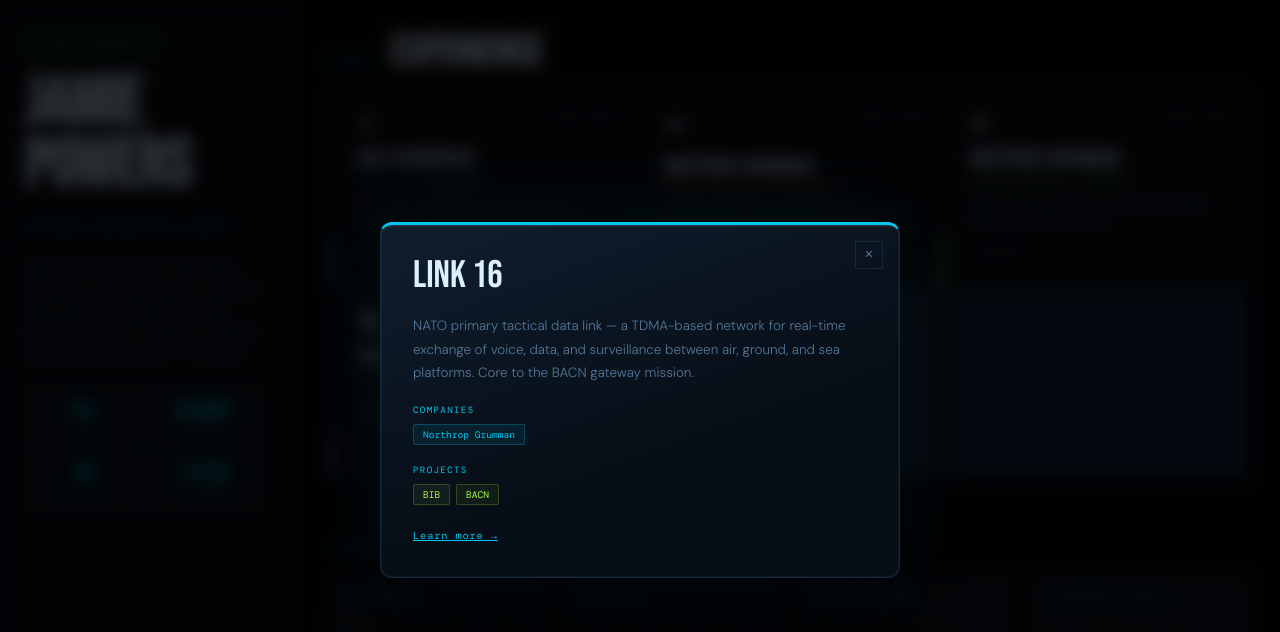
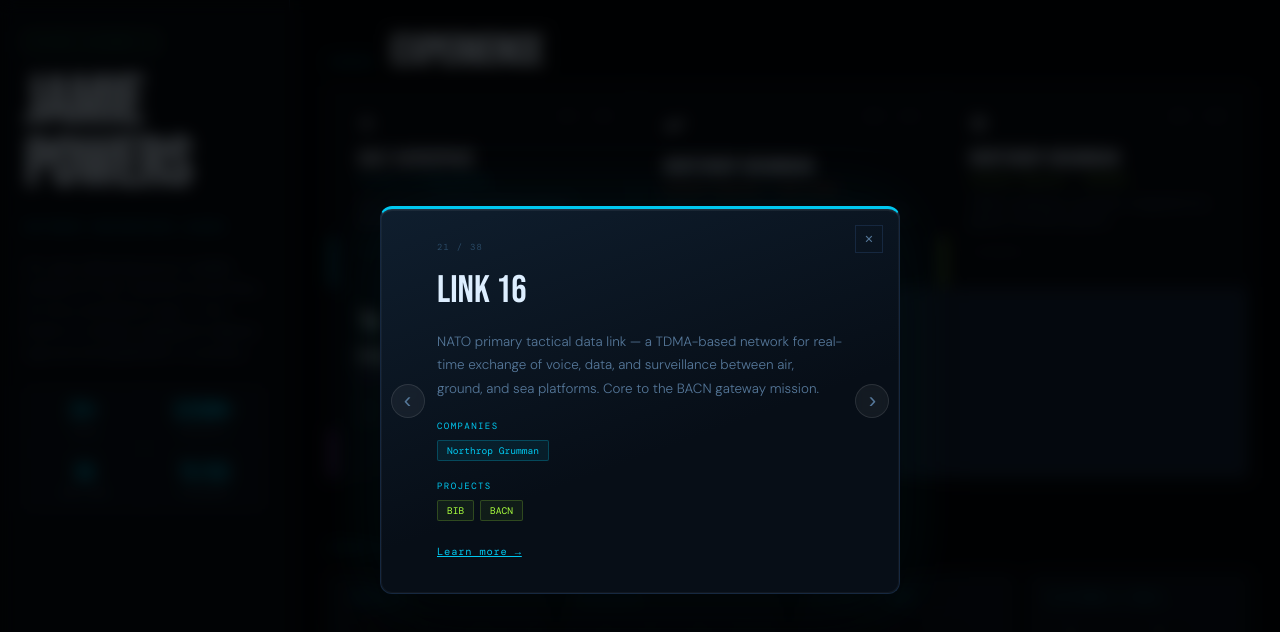
Before and after one commit to beelzabub/powers-resume, a Vue app: page / in a window 1280 px wide. Both pictures are taken after a click on the button "Link 16". Shown: the top 632 px of the page. Built offline with nearby package versions, Linux system fonts and the light colour scheme; a web font is replaced by a local one.

Commit message:
Made skills navigable.

```diff
--- a/src/App.vue
+++ b/src/App.vue
@@ -87,6 +87,11 @@
       <div v-if="activeSkill" class="modal-overlay" @click.self="activeSkill = null">
         <div class="skill-modal" :style="{ '--c': '#00c8f0' }">
           <button class="modal-close" @click="activeSkill = null">✕</button>
+          <button class="skill-nav-arrow skill-nav-prev" @click="skillPrev">‹</button>
+          <button class="skill-nav-arrow skill-nav-next" @click="skillNext">›</button>
+          <Transition :name="'slide-left'" mode="out-in">
+            <div :key="activeSkill.name" class="skill-modal-inner">
+              <div class="skill-modal-counter">{{ activeSkillIdx + 1 }} / {{ allSkills.length }}</div>
               <div class="skill-modal-name">{{ activeSkill.name }}</div>
               <p class="skill-modal-desc">{{ activeSkill.desc }}</p>
               <div class="skill-modal-section">
@@ -102,6 +107,8 @@
                 </div>
               </div>
               <a v-if="activeSkill.link" :href="activeSkill.link" target="_blank" rel="noopener" class="skill-modal-link">Learn more →</a>
+            </div>
+          </Transition>
         </div>
       </div>
     </Transition>
@@ -489,7 +496,7 @@
       { name: 'ElasticSearch', desc: "Distributed search and analytics engine providing real-time tactical data querying for the BACN situational awareness platform across large operational datasets.", companies: ['Northrop Grumman'], projects: ['BIB'], link: 'https://www.elastic.co/elasticsearch' },
       { name: 'Redis', desc: "In-memory data store used as the pub/sub message broker for GALT microservices architecture, enabling real-time status updates across airborne systems.", companies: ['GALT Aerospace'], projects: ['FINN Program', 'SkyTower II'], link: 'https://redis.io' },
       { name: 'AWS', desc: "Amazon Web Services cloud platform. Jamie holds AWS DevOps Engineer Pro, CloudOps Engineer, and Cloud Practitioner certifications — all earned in early 2026.", companies: ['Certification / Current Focus'], projects: ['Post-GALT professional development'], link: 'https://aws.amazon.com' },
-      { name: 'JIRA', desc: "Agile project management and issue tracking used to manage sprints, backlogs, and program-level tracking across GALT and BACN development teams.", companies: ['GALT Aerospace', 'Northrop Grumman'], projects: ['DevSecOps Org Build', 'BIB'], link: 'https://www.atlassian.com/software/jira' },
+      { name: 'JIRA', desc: "Agile project management and issue tracking used to manage sprints, backlogs, and program-level tracking across all programs from Northrop Grumman forward.", companies: ['Northrop Grumman', 'GALT Aerospace'], projects: ['BIB', 'Joint Effects Model', 'GCCS-J / GCCS-M Integration', 'FINN Program', 'SkyTower II', 'DevSecOps Org Build'], link: 'https://www.atlassian.com/software/jira' },
       { name: 'Webpack', desc: "JavaScript module bundler used to build and optimize the BACN Information Broker frontend application for production deployment on RedHat Linux.", companies: ['Northrop Grumman'], projects: ['BIB'], link: 'https://webpack.js.org' },
     ]
   },
@@ -549,11 +556,28 @@
 const activeCompany = ref(null)
 const activeProject = ref(null)
 const activeSkill = ref(null)
+const activeSkillIdx = ref(0)
 const carOpen = ref(false)
+
+// Flat ordered list of all skills across all groups
+const allSkills = skillGroups.flatMap(g => g.items)
 const carIdx = ref(0)
 const carDirection = ref('next')
 
-function openSkill(s) { activeSkill.value = s }
+function openSkill(s) {
+  activeSkill.value = s
+  activeSkillIdx.value = allSkills.findIndex(sk => sk.name === s.name)
+}
+function skillPrev() {
+  const idx = (activeSkillIdx.value - 1 + allSkills.length) % allSkills.length
+  activeSkillIdx.value = idx
+  activeSkill.value = allSkills[idx]
+}
+function skillNext() {
+  const idx = (activeSkillIdx.value + 1) % allSkills.length
+  activeSkillIdx.value = idx
+  activeSkill.value = allSkills[idx]
+}
 function openCompany(job) { activeCompany.value = job; activeProject.value = null }
 function closeCompany() { activeCompany.value = null; activeProject.value = null }
 function openProject(p) { activeProject.value = p }
@@ -561,11 +585,20 @@
 
 // ESC key dismisses any open modal
 function handleEsc(e) {
-  if (e.key !== 'Escape') return
+  if (e.key === 'Escape') {
     if (activeProject.value) { activeProject.value = null; return }
     if (activeSkill.value) { activeSkill.value = null; return }
     if (carOpen.value) { carOpen.value = false; return }
     if (activeCompany.value) { activeCompany.value = null; return }
+  }
+  if (activeSkill.value) {
+    if (e.key === 'ArrowLeft') { skillPrev(); return }
+    if (e.key === 'ArrowRight') { skillNext(); return }
+  }
+  if (carOpen.value) {
+    if (e.key === 'ArrowLeft') { carPrev(); return }
+    if (e.key === 'ArrowRight') { carNext(); return }
+  }
 }
 
 import { onMounted, onUnmounted } from 'vue'
@@ -661,7 +694,7 @@
   border-top: 3px solid var(--accent);
   border-radius: 12px;
   width: 100%; max-width: 520px;
-  padding: 2rem 2rem 1.8rem;
+  padding: 2rem 3.5rem 1.8rem;
   position: relative;
   display: flex; flex-direction: column; gap: 1.2rem;
   box-shadow:
@@ -669,7 +702,22 @@
     0 2px 0 rgba(255,255,255,0.06) inset,
     0 40px 80px rgba(0,0,0,0.6),
     0 0 80px rgba(0,200,240,0.08);
+  overflow: hidden;
 }
+.skill-modal-inner { display: flex; flex-direction: column; gap: 1.2rem; }
+.skill-modal-counter { font-family: var(--mono); font-size: 0.55rem; letter-spacing: 0.15em; color: var(--muted); }
+.skill-nav-arrow {
+  position: absolute; top: 50%; transform: translateY(-50%);
+  width: 34px; height: 34px; border-radius: 50%;
+  background: rgba(255,255,255,0.05); border: 1px solid rgba(255,255,255,0.1);
+  color: var(--dim); font-size: 1.4rem; cursor: pointer;
+  display: flex; align-items: center; justify-content: center;
+  transition: all 0.2s; z-index: 2; line-height: 1;
+  backdrop-filter: blur(4px);
+}
+.skill-nav-arrow:hover { background: var(--accent); border-color: var(--accent); color: var(--bg); box-shadow: 0 0 14px rgba(0,200,240,0.4); transform: translateY(-50%) scale(1.08); }
+.skill-nav-prev { left: 0.6rem; }
+.skill-nav-next { right: 0.6rem; }
 .skill-modal-name { font-family: var(--display); font-size: 2.4rem; line-height: 1; color: var(--text); padding-right: 2rem; }
 .skill-modal-desc { font-size: 0.84rem; color: var(--dim); line-height: 1.75; }
 .skill-modal-section { display: flex; flex-direction: column; gap: 0.5rem; }
```
Lines whose indentation alone changed are shown as unchanged.
